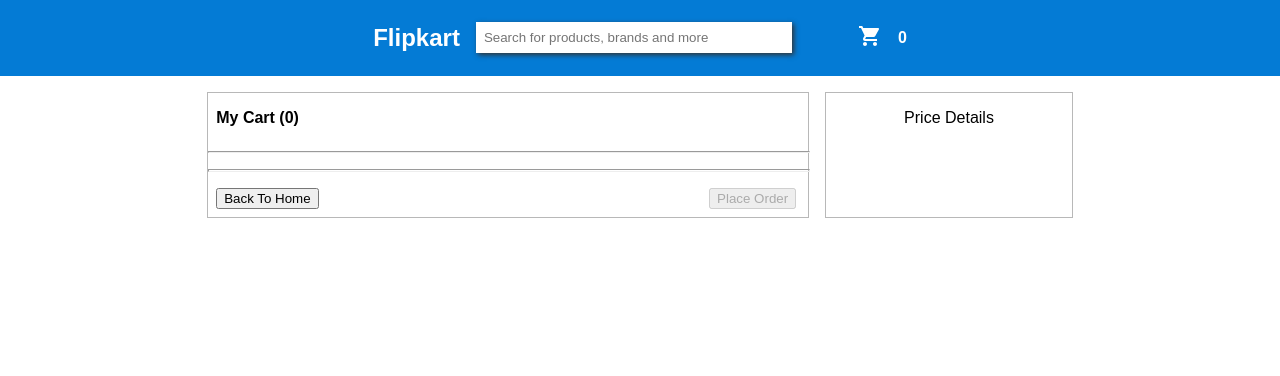
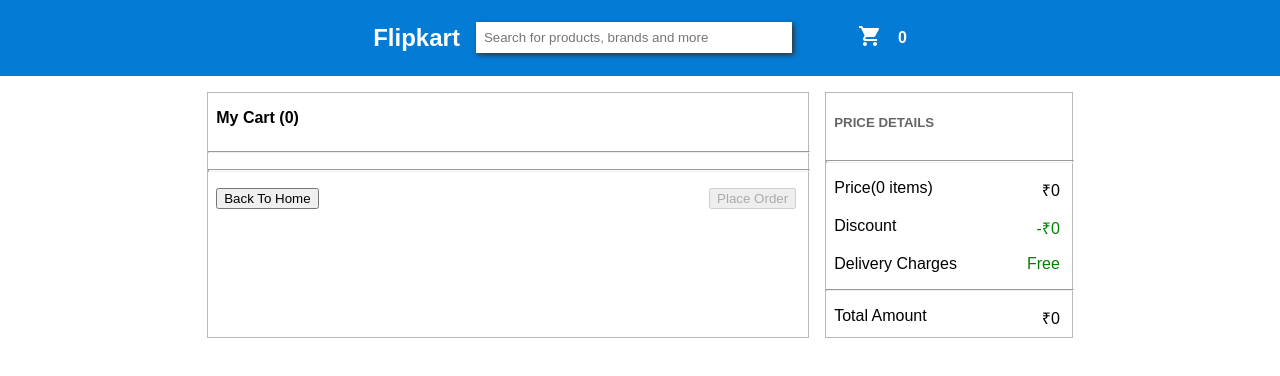
Before and after one commit to DEEPKIRANC/react-ecommerce-app, a React (Create React App) app: page /cart in a window 1280 px wide. Shown: the top 376 px of the page. Built offline with nearby package versions, Linux system fonts and the light colour scheme.

Commit message:
feat - calculate total bill amount and show  details

```diff
--- a/src/components/Cart.js
+++ b/src/components/Cart.js
@@ -49,6 +49,13 @@
         }
       })
     );
+  };
+  const totalPrice = () => {
+    const totalPrice = cartList.reduce(
+      (total, item) => total + item.price * item.quantity,
+      0
+    );
+    return totalPrice;
   };
   return (
     <div className="parent_div">
@@ -111,7 +118,31 @@
         </div>
       </div>
       <div className="order_bill">
-        <p>Price Details</p>
+        <h5>PRICE DETAILS</h5>
+        <hr />
+        <section>
+          <span>Price({`${cartList.length} items`})</span>
+          <span className="price-details">&#8377;{totalPrice()}</span>
+        </section>
+        <section>
+          <span>Discount</span>
+          <span style={{ color: "green" }} className="price-details">
+            -&#8377;{0.3 * totalPrice()}
+          </span>
+        </section>
+        <section>
+          <span>Delivery Charges</span>
+          <span style={{ color: "green" }} className="price-details">
+            Free
+          </span>
+        </section>
+        <hr />
+        <section>
+          <span>Total Amount</span>
+          <span className="price-details">
+            &#8377;{totalPrice() - 0.3 * totalPrice()}
+          </span>
+        </section>
       </div>
     </div>
   );
--- a/src/styles/cart.css
+++ b/src/styles/cart.css
@@ -18,11 +18,11 @@
 .cart_items > p {
   font-weight: bold;
   padding-left: 0.5rem;
+  row-gap: 0.5rem;
 }
 .cart_items > hr {
   height: 0.5px;
   width: 100%;
-  row-gap: 0.5rem;
 }
 .cart-item {
   display: flex;
@@ -76,6 +76,25 @@
   display: flex;
   flex-direction: column;
   border: 1px solid rgb(184, 184, 184);
+  align-items: flex-start;
+  height: fit-content;
+}
+.order_bill > h5 {
+  padding-left: 0.5rem;
+  opacity: 0.6;
+}
+.order_bill > section {
+  display: flex;
+  padding: 0.5rem;
+  width: 100%;
+  justify-content: space-between;
+}
+.price-details {
+  margin-right: 20px;
+}
+hr {
+  height: 0.5px;
+  width: 100%;
 }
 @media screen and (max-width: 768px) {
   .parent_div {
```
